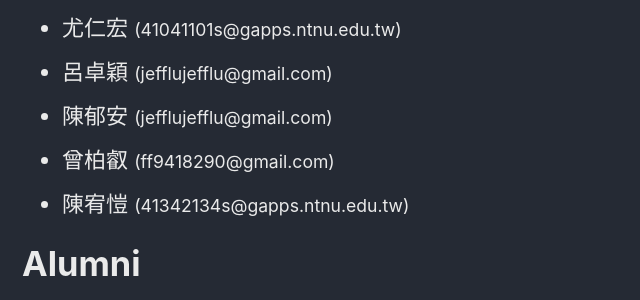
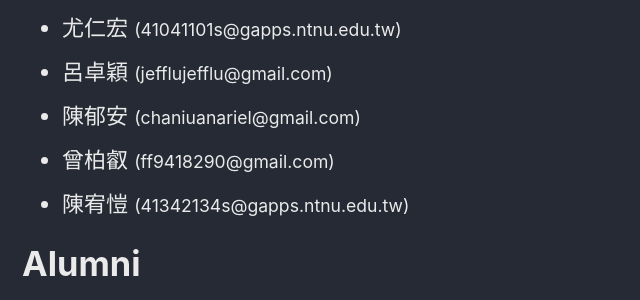
Before and after one commit to pjiang-ntnu/pjiang-ntnu.github.io, a Jekyll site: the page built from _pages/people.md, in a window 1280 px wide and 900 px high, scrolled down 1159 px. Shown: the part 153-453 px from the top of the window, without its empty margins (0-640 px from the left). Built offline with Jekyll 4.4.1, drawn with Linux system fonts in a browser that asks for light colours; nearby versions of some CDN libraries; comment, search, counter and statistics services are not loaded.

Commit message:
Update people.md

```diff
--- a/_pages/people.md
+++ b/_pages/people.md
@@ -53,7 +53,7 @@ referrerPolicy="no-referrer-when-downgrade"></a></div></noscript>
 
 * 尤仁宏 <span style="font-size:80%;">(41041101s@gapps.ntnu.edu.tw)</span>
 * 呂卓穎 <span style="font-size:80%;">(jefflujefflu@gmail.com)</span>
-* 陳郁安 <span style="font-size:80%;">(jefflujefflu@gmail.com)</span>
+* 陳郁安 <span style="font-size:80%;">(chaniuanariel@gmail.com)</span>
 * 曾柏叡 <span style="font-size:80%;">(ff9418290@gmail.com)</span>
 * 陳宥愷 <span style="font-size:80%;">(41342134s@gapps.ntnu.edu.tw)</span>
 
```
